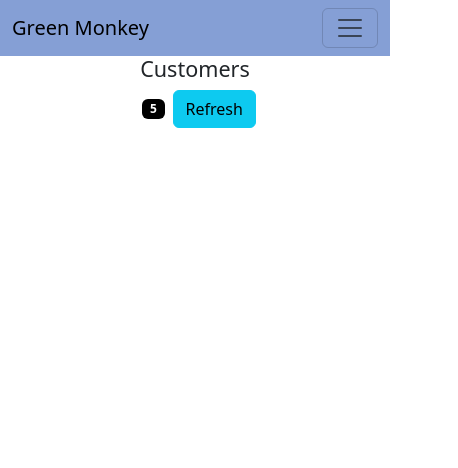
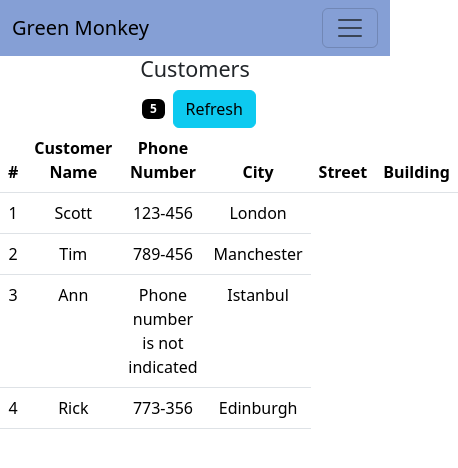
Before and after one commit to Tatiana-425/online-marketplace-app, a React (Create React App) app: page / in a window 390 px wide. Shown: the top 468 px of the page, 458 px wide, since content can reach past the window. Built offline with nearby package versions, Linux system fonts and the light colour scheme.

Commit message:
added a table, rendered a list of customers + used conditional rendering for phone numbers

```diff
--- a/src/MainContent.jsx
+++ b/src/MainContent.jsx
@@ -1,22 +1,58 @@
-import React, {Component} from "react";
+import React, { Component } from "react";
 
-export default class MainContent extends Component
-{
-    state = {pageTitle: "Customers", customersCount: 5};
-render()
-{
-    return <div>
+export default class MainContent extends Component {
+  state = {
+    pageTitle: "Customers",
+    customersCount: 5,
+    customers: [
+      { id: 1, name: "Scott", phone: "123-456", address: {city: "London", street: "Abbey Road", building: 1} },
+      { id: 2, name: "Tim", phone: "789-456", address: {city: "Manchester", street: "Abbey Road", building: 1} },
+      { id: 3, name: "Ann", phone: null, address: {city: "Istanbul", street: "Abbey Road", building: 1}  },
+      { id: 4, name: "Rick", phone: "773-356",  address: {city: "Edinburgh", street: "Abbey Road", building: 1}  },
+    ],
+  };
+
+  render() {
+    return (
+      <div>
         <h4 className="">{this.state.pageTitle}</h4>
         <span className="badge badge-primary m-2 badgestyle">
-            {this.state.customersCount}
-            </span>
-            <span>
-                <button className="btn btn-info" onClick={this.onRefreshClick}>Refresh</button>
-            </span>
+          {this.state.customersCount}
+        </span>
+        <span>
+          <button className="btn btn-info" onClick={this.onRefreshClick}>
+            Refresh
+          </button>
+        </span>
+        <table className="table">
+          <thead>
+            <tr>
+              <th>#</th>
+              <th>Customer Name</th>
+              <th>Phone Number</th>
+              <th>City</th>
+              <th>Street</th>
+              <th>Building</th>
+            </tr>
+          </thead>
+          <tbody>
+            {this.state.customers.map((cust, index) => {
+              return (
+                <tr key={cust.id}>
+                  <td>{index + 1}</td>
+                  <td>{cust.name}</td>
+                  <td>{(cust.phone == null)? "Phone number is not indicated" : cust.phone}</td>
+                  <td>{cust.address.city}</td>
+                </tr>
+              );
+            })}
+          </tbody>
+        </table>
+      </div>
+    );
+  }
 
-    </div>
+  onRefreshClick = () => {
+    this.setState({ customersCount: 7 });
+  };
 }
-onRefreshClick(){
-    console.log("Refresh Button was clicked");
-}
-}
```
